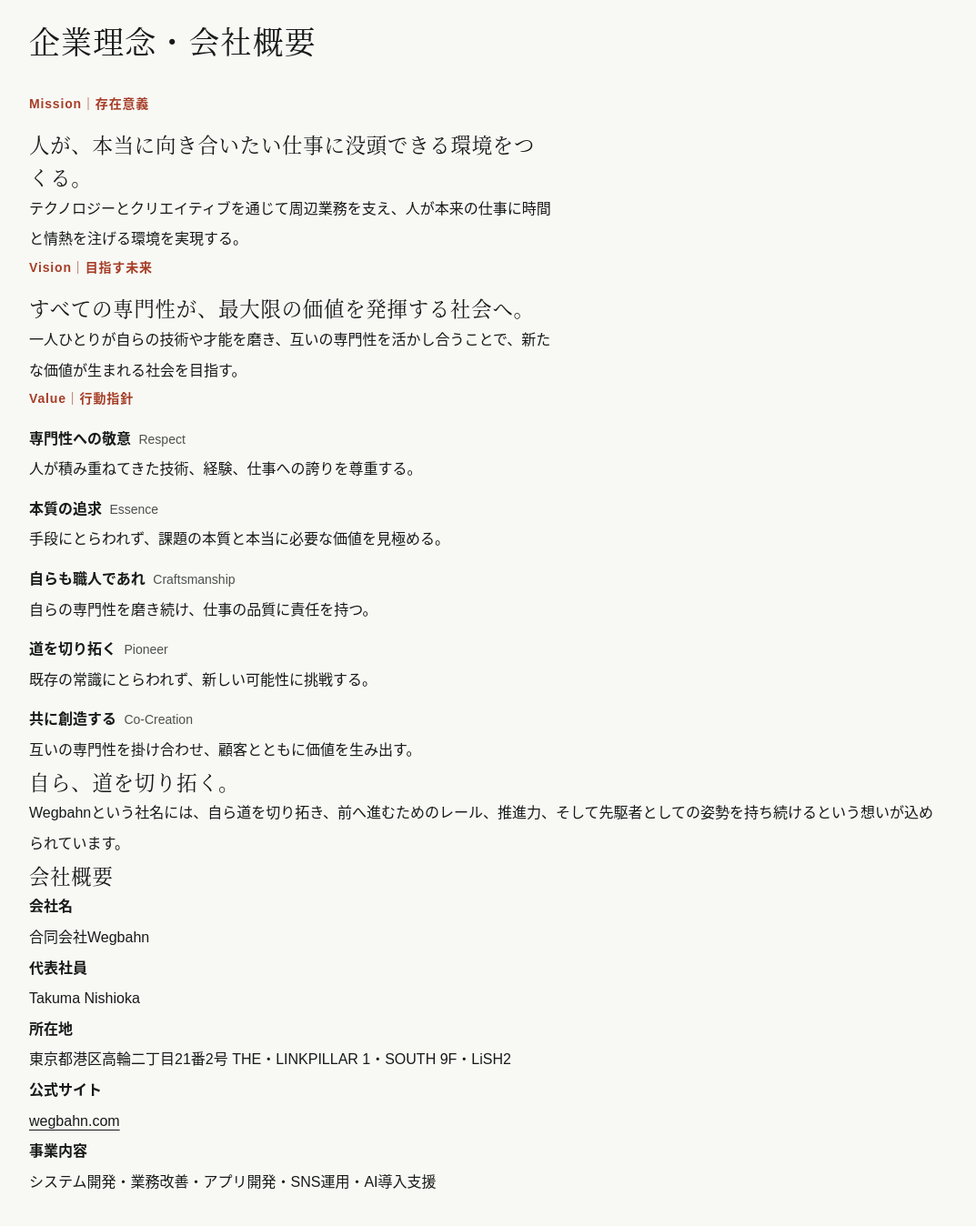
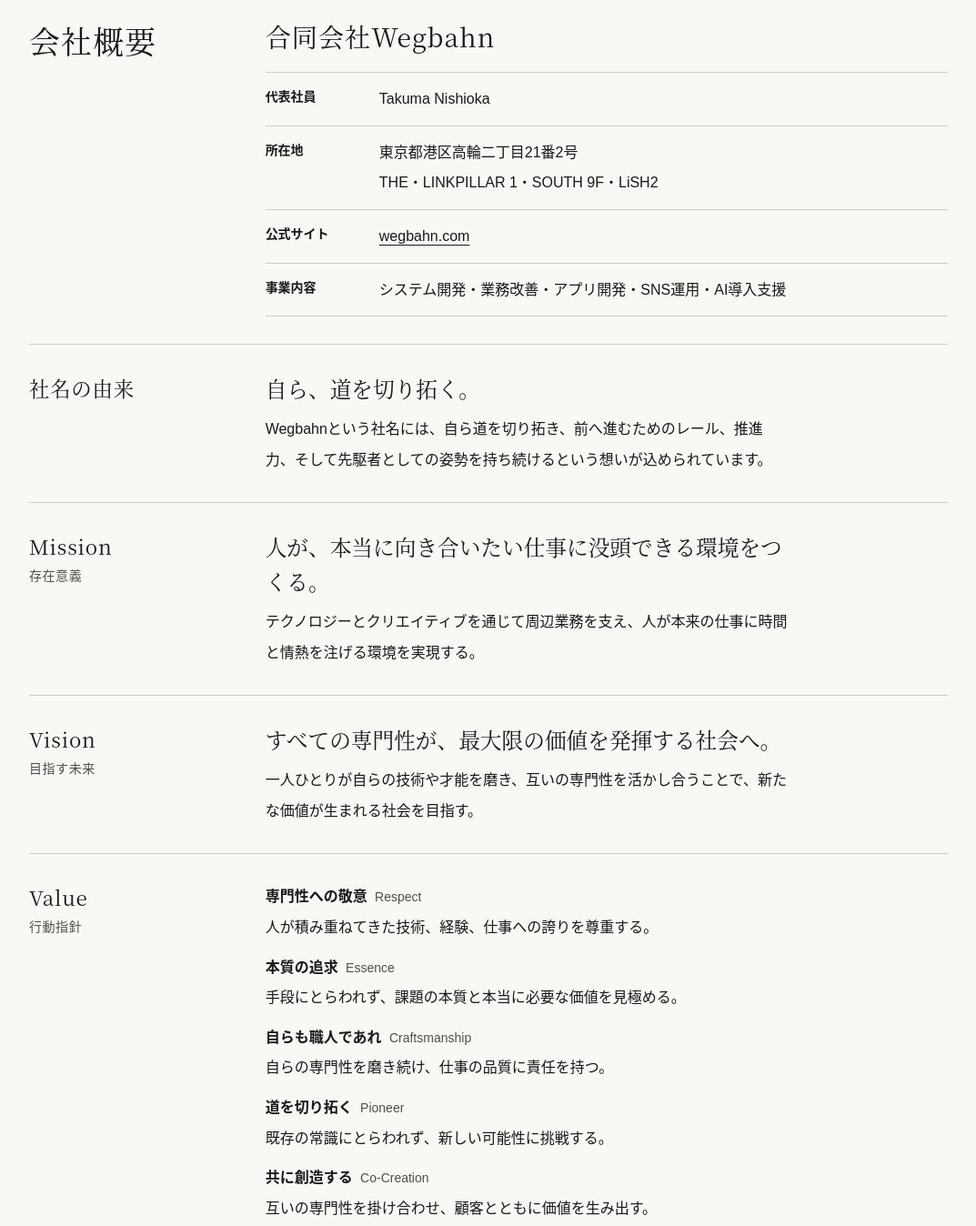
Before and after one commit to pami-pami/fv, a plain HTML site: page index.html in a window 1280 px wide. Shown: the part 2280-3628 px from the top of the page at 91% size, without its empty margins (103-1176 px from the left). Drawn offline with Linux system fonts and the light colour scheme.

Commit message:
Update Wegbahn company layout

```diff
--- a/index.html
+++ b/index.html
@@ -98,33 +98,50 @@
     </div>
   </section>
 
-  <section id="company" class="section company wrap">
-    <div class="section-head"><h2>企業理念・会社概要</h2></div>
-    <div class="company-grid">
+  <section id="company" class="section company wrap" aria-labelledby="company-title">
+    <div class="company-row">
+      <h2 id="company-title">会社概要</h2>
       <div>
-        <div class="belief"><p class="label">Mission｜存在意義</p><h3>人が、本当に向き合いたい仕事に没頭できる環境をつくる。</h3><p>テクノロジーとクリエイティブを通じて周辺業務を支え、人が本来の仕事に時間と情熱を注げる環境を実現する。</p></div>
-        <div class="belief"><p class="label">Vision｜目指す未来</p><h3>すべての専門性が、最大限の価値を発揮する社会へ。</h3><p>一人ひとりが自らの技術や才能を磨き、互いの専門性を活かし合うことで、新たな価値が生まれる社会を目指す。</p></div>
-        <div class="belief"><p class="label">Value｜行動指針</p><dl class="values">
+        <h3 class="company-name">合同会社Wegbahn</h3>
+        <dl class="company-details">
+          <div><dt>代表社員</dt><dd>Takuma Nishioka</dd></div>
+          <div><dt>所在地</dt><dd>東京都港区高輪二丁目21番2号<br>THE・LINKPILLAR 1・SOUTH 9F・LiSH2</dd></div>
+          <div><dt>公式サイト</dt><dd><a href="https://wegbahn.com/">wegbahn.com</a></dd></div>
+          <div><dt>事業内容</dt><dd>システム開発・業務改善・アプリ開発・SNS運用・AI導入支援</dd></div>
+        </dl>
+      </div>
+    </div>
+    <section class="company-row" aria-labelledby="name-title">
+      <h3 id="name-title" class="company-label">社名の由来</h3>
+      <div class="belief">
+        <p class="company-statement">自ら、道を切り拓く。</p>
+        <p>Wegbahnという社名には、自ら道を切り拓き、前へ進むためのレール、推進力、そして先駆者としての姿勢を持ち続けるという想いが込められています。</p>
+      </div>
+    </section>
+    <section class="company-row" aria-labelledby="mission-title">
+      <h3 id="mission-title" class="company-label">Mission<span>存在意義</span></h3>
+      <div class="belief">
+        <p class="company-statement">人が、本当に向き合いたい仕事に没頭できる環境をつくる。</p>
+        <p>テクノロジーとクリエイティブを通じて周辺業務を支え、人が本来の仕事に時間と情熱を注げる環境を実現する。</p>
+      </div>
+    </section>
+    <section class="company-row" aria-labelledby="vision-title">
+      <h3 id="vision-title" class="company-label">Vision<span>目指す未来</span></h3>
+      <div class="belief">
+        <p class="company-statement">すべての専門性が、最大限の価値を発揮する社会へ。</p>
+        <p>一人ひとりが自らの技術や才能を磨き、互いの専門性を活かし合うことで、新たな価値が生まれる社会を目指す。</p>
+      </div>
+    </section>
+    <section class="company-row" aria-labelledby="value-title">
+      <h3 id="value-title" class="company-label">Value<span>行動指針</span></h3>
+      <dl class="values">
           <dt>専門性への敬意 <span>Respect</span></dt><dd>人が積み重ねてきた技術、経験、仕事への誇りを尊重する。</dd>
           <dt>本質の追求 <span>Essence</span></dt><dd>手段にとらわれず、課題の本質と本当に必要な価値を見極める。</dd>
           <dt>自らも職人であれ <span>Craftsmanship</span></dt><dd>自らの専門性を磨き続け、仕事の品質に責任を持つ。</dd>
           <dt>道を切り拓く <span>Pioneer</span></dt><dd>既存の常識にとらわれず、新しい可能性に挑戦する。</dd>
           <dt>共に創造する <span>Co-Creation</span></dt><dd>互いの専門性を掛け合わせ、顧客とともに価値を生み出す。</dd>
-        </dl></div>
-      </div>
-      <aside class="facts" aria-label="社名の由来と会社概要">
-        <h3>自ら、道を切り拓く。</h3>
-        <p>Wegbahnという社名には、自ら道を切り拓き、前へ進むためのレール、推進力、そして先駆者としての姿勢を持ち続けるという想いが込められています。</p>
-        <h3>会社概要</h3>
-        <dl class="details">
-          <dt>会社名</dt><dd>合同会社Wegbahn</dd>
-          <dt>代表社員</dt><dd>Takuma Nishioka</dd>
-          <dt>所在地</dt><dd>東京都港区高輪二丁目21番2号 THE・LINKPILLAR 1・SOUTH 9F・LiSH2</dd>
-          <dt>公式サイト</dt><dd><a href="https://wegbahn.com/">wegbahn.com</a></dd>
-          <dt>事業内容</dt><dd>システム開発・業務改善・アプリ開発・SNS運用・AI導入支援</dd>
         </dl>
-      </aside>
-    </div>
+    </section>
   </section>
 
   <section id="contact" class="contact section">
```
